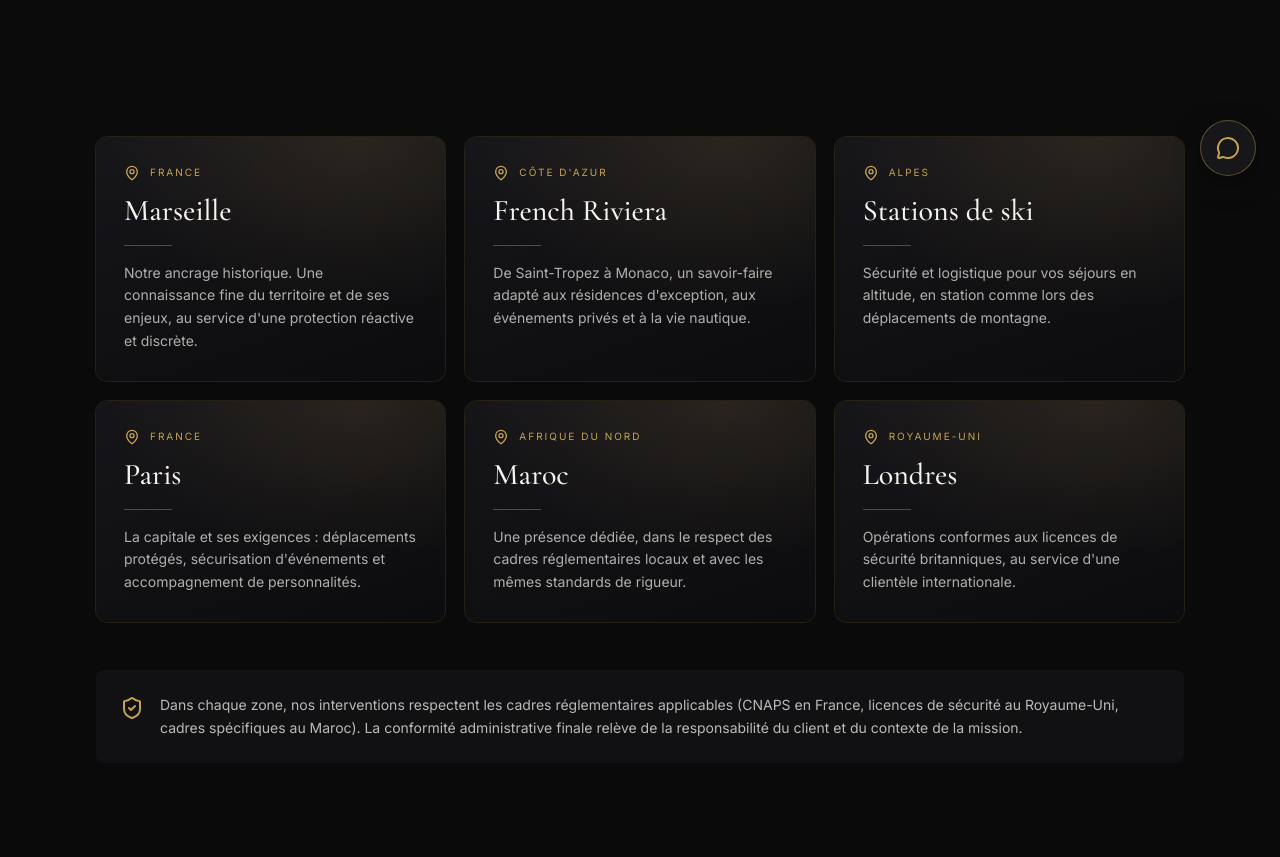
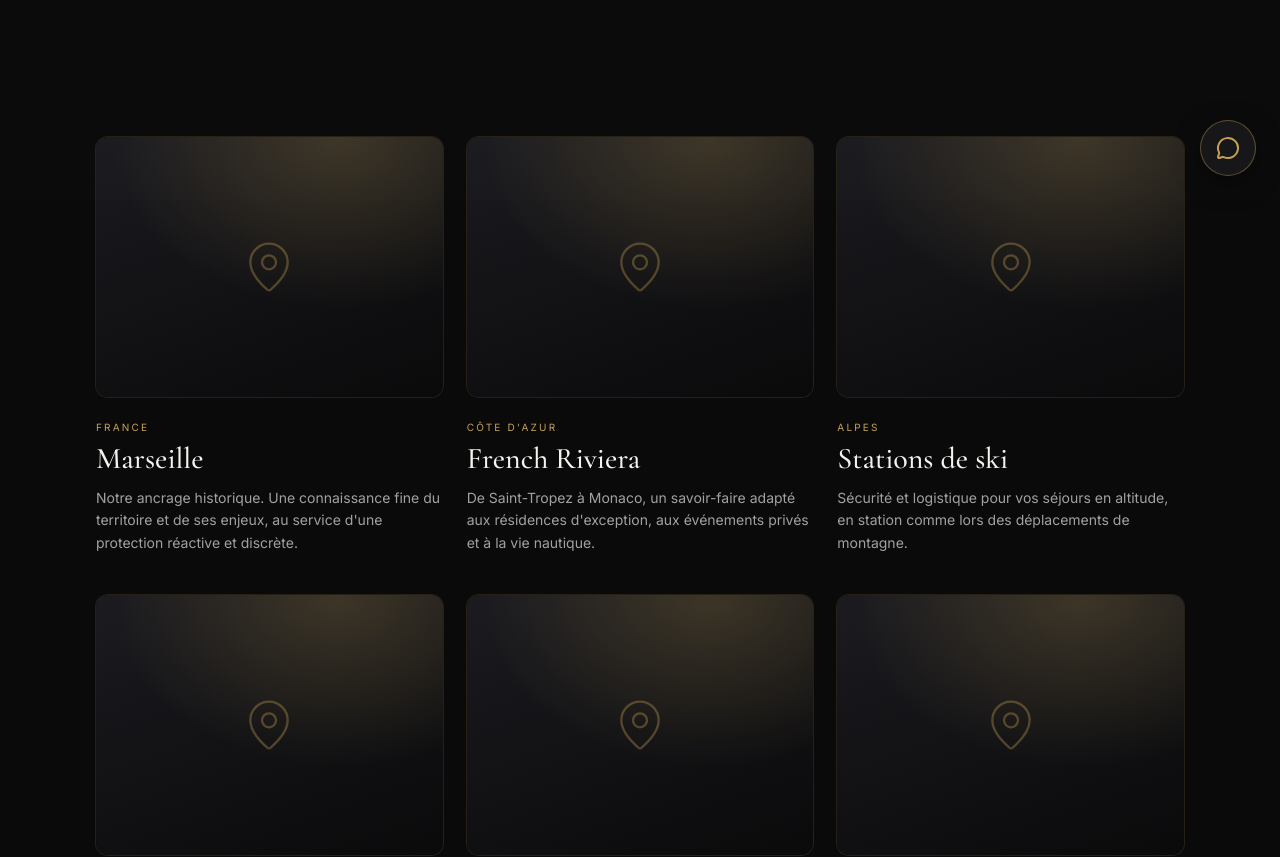
Before and after one commit to Myre311/s-curite, a Next.js app: page /zones-d-action in a window 1280 px wide. Shown: the part 600-1457 px from the top of the page. Built offline with nearby package versions, Linux system fonts and the light colour scheme.

Commit message:
zones: photo (= une ville) en haut, texte (nom + description) en dessous

```diff
--- a/src/app/zones-d-action/page.tsx
+++ b/src/app/zones-d-action/page.tsx
@@ -22,24 +22,35 @@
 
  <section className="py-20 sm:py-24">
  <Container>
- <div className="grid gap-5 sm:grid-cols-2 lg:grid-cols-3">
+ <div className="grid gap-x-6 gap-y-10 sm:grid-cols-2 lg:grid-cols-3">
  {zones.map((z, i) => (
  <Reveal key={z.name} delay={i * 0.06}>
- <article className="group relative h-full overflow-hidden rounded-xl bg-[radial-gradient(130%_130%_at_75%_0%,rgba(197,162,83,0.12),transparent_55%),linear-gradient(160deg,#161519,#0c0c0e)] p-7 ring-1 ring-or/15 transition-all duration-500 hover:ring-or/45">
- {/* En-tête : nom + région */}
- <div className="flex items-center gap-2.5">
- <MapPin className="h-4 w-4 shrink-0 text-or" />
- <span className="text-[10px] uppercase tracking-[0.2em] text-or">
+ <article className="group">
+ {/* Photo de la ville (placeholder doré — à remplacer par une vraie
+ photo : <Image src="/photos/zones/<ville>.jpg" fill className="object-cover" />) */}
+ <div className="relative aspect-[4/3] overflow-hidden rounded-xl ring-1 ring-or/15 transition-all duration-500 group-hover:ring-or/45">
+ <div
+ aria-hidden
+ className="absolute inset-0 bg-[radial-gradient(120%_120%_at_70%_0%,rgba(197,162,83,0.22),transparent_55%),linear-gradient(160deg,#1b1b20,#0a0a0b)] transition-transform duration-700 group-hover:scale-105"
+ />
+ <MapPin
+ aria-hidden
+ className="absolute left-1/2 top-1/2 h-14 w-14 -translate-x-1/2 -translate-y-1/2 text-or/35"
+ strokeWidth={1}
+ />
+ </div>
+ {/* Texte EN DESSOUS de la photo */}
+ <div className="mt-4">
+ <span className="text-[10px] uppercase tracking-[0.22em] text-or">
  {z.region}
  </span>
- </div>
- <h2 className="mt-3 font-serif text-2xl font-medium text-blanc sm:text-3xl">
+ <h2 className="mt-1 font-serif text-2xl font-medium text-blanc sm:text-3xl">
  {z.name}
  </h2>
- <div aria-hidden className="mt-4 h-px w-12 bg-or/40" />
- <p className="mt-4 text-sm leading-relaxed text-blanc/70">
+ <p className="mt-2.5 text-sm leading-relaxed text-blanc/65">
  {z.body}
  </p>
+ </div>
  </article>
  </Reveal>
  ))}
```
